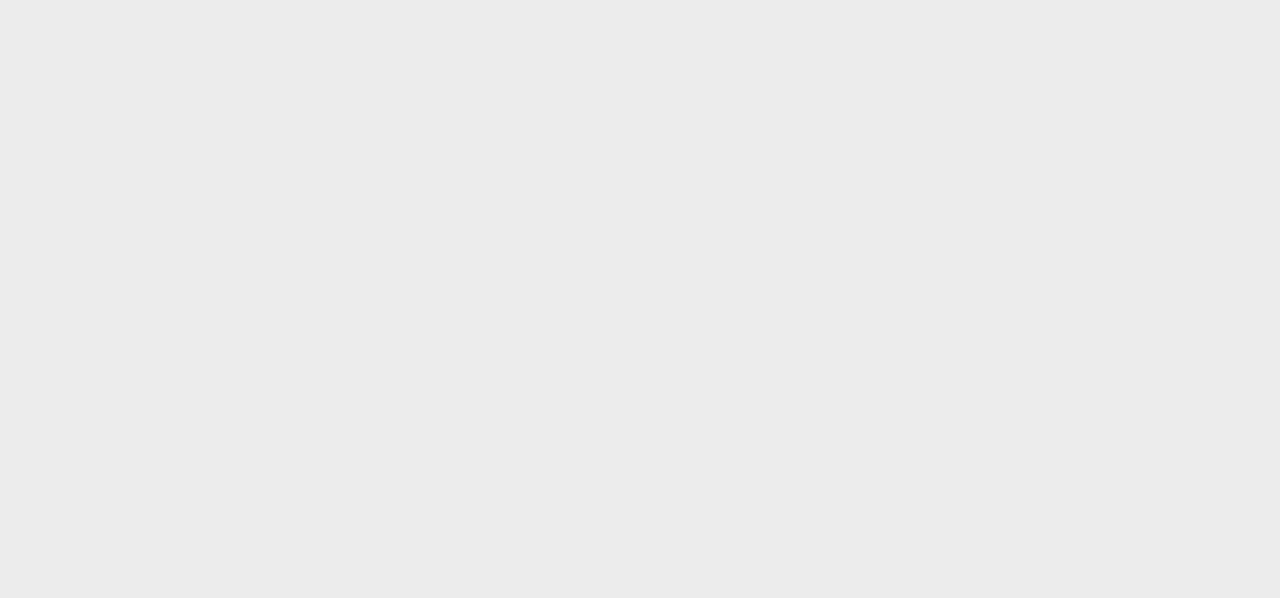
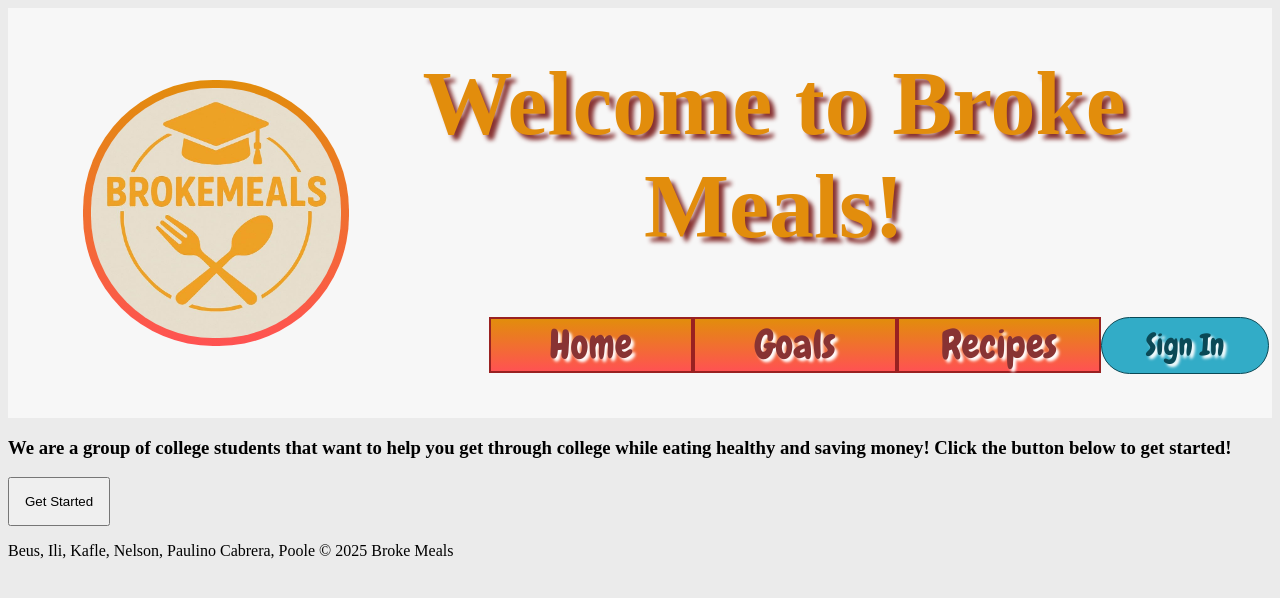
Before and after one commit to Cryspaulino/brokemeals, a React (Create React App) app in the folder brokemeals-react/: page /signin in a window 1280 px wide. Before the commit this address had no page. Shown: the top 598 px of the page. Built offline with nearby package versions, Linux system fonts and the light colour scheme; a web font is replaced by a local one.

Commit message:
fixed signin page

```diff
--- a/brokemeals-react/src/App.js
+++ b/brokemeals-react/src/App.js
@@ -5,6 +5,8 @@ import Home from './pages/Home';
 import Goals from './pages/Goals';
 import Recipes from './pages/Recipes';
 import Layout from './components/Layout';
+import Signin from './pages/Signin';
+
 
 function App() {
   return (
@@ -15,6 +17,7 @@ function App() {
           <Route index element={<Home />} /> {/* Default route */}
           <Route path="goals" element={<Goals />} />
           <Route path="recipes" element={<Recipes />} />
+          <Route path="signin" element={<Signin />} />
         </Route>
       </Routes>
     </Router>
--- a/brokemeals-react/src/firebase/firebaseConfig.js
+++ b/brokemeals-react/src/firebase/firebaseConfig.js
@@ -1,5 +1,7 @@
 import { initializeApp } from "firebase/app";
+import { getAuth, GoogleAuthProvider } from "firebase/auth";
 import { getDatabase } from "firebase/database";
+
 
 const firebaseConfig = {
   apiKey: "AIzaSyAOY_nwvwxHvvH-TFlDelfII7YuPkRD8ik",
@@ -15,5 +17,9 @@ const firebaseConfig = {
 // Initialize Firebase app
 const app = initializeApp(firebaseConfig);
 
+// Initialize Firebase Authentication and Google Sign-In
+export const auth = getAuth(app);
+export const provider = new GoogleAuthProvider();
+
 // Export Realtime Database instance
 export const database = getDatabase(app);
--- a/brokemeals-react/src/pages/Signin.jsx
+++ b/brokemeals-react/src/pages/Signin.jsx
@@ -1,7 +1,21 @@
+import {signInWithPopup} from 'firebase/auth';
+import { Link, useNavigate } from "react-router-dom";
+import { auth, provider } from '../firebase/firebaseConfig';
 import React from 'react';
 import '../styles/styles.css';
 
 function Signin() {
+  const navigate = useNavigate();
+
+  const signInWithGoogle = async () => {
+    try {
+      await signInWithPopup(auth, provider);
+      navigate('/home'); // Redirect after successful sign-in
+    } catch (error) {
+      console.error("Sign-in error:", error);
+    }
+  };
+
   return (
     <>
       <h3>
@@ -9,12 +23,10 @@ function Signin() {
         Click the button below to get started!
       </h3>
 
-      {/* our button is wrapped in a link to the Recipes.jsx page */}
-      <Link to="/">
-        <button className="get-started">Get Started</button>
-      </Link>
+      <button className="get-started" onClick={signInWithGoogle}>Get Started</button>
     </>
   );
 }
 
-export default Home;
+
+export default Signin;
```
